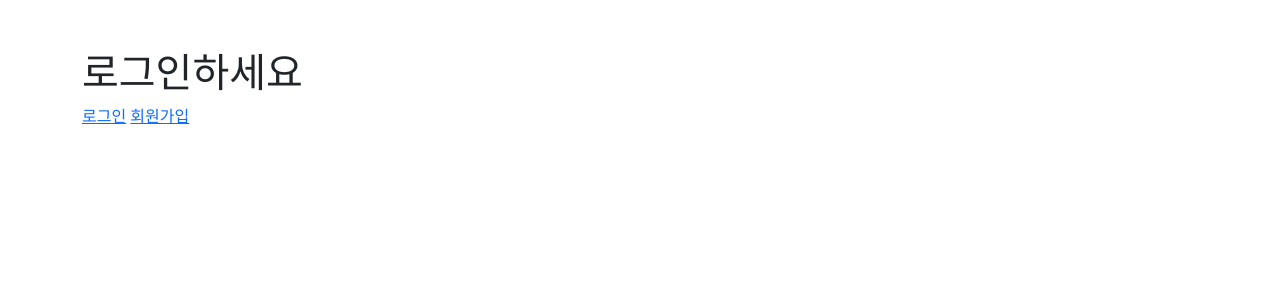
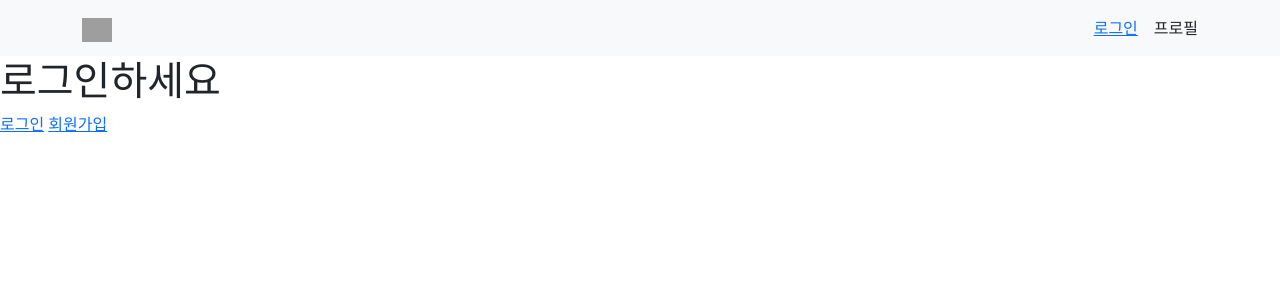
Before and after one commit to skysky44/goldang, a Django app: page /plates/ in a window 1280 px wide. Shown: the top 300 px of the page. Run offline with Django 3.2, Linux system fonts and the light colour scheme; data that the repository does not hold is empty; grey boxes are pictures that could not be loaded.

Commit message:
index-template

```diff
--- a/plates/templates/plates/index.html
+++ b/plates/templates/plates/index.html
@@ -21,3 +21,11 @@ Index
   {% endfor %}
 
 {% endblock content %}
+
+
+<div class="card" style="width: 18rem;">
+  <img src="..." class="card-img-top" alt="...">
+  <div class="card-body">
+    <p class="card-text">Some quick example text to build on the card title and make up the bulk of the card's content.</p>
+  </div>
+</div>
--- a/templates/base.html
+++ b/templates/base.html
@@ -9,9 +9,28 @@
     {% endblock title %}
   </title>
   <link href="https://cdn.jsdelivr.net/npm/bootstrap@5.3.0-alpha3/dist/css/bootstrap.min.css" rel="stylesheet" integrity="sha384-KK94CHFLLe+nY2dmCWGMq91rCGa5gtU4mk92HdvYe+M/SXH301p5ILy+dN9+nJOZ" crossorigin="anonymous">
+  {% block style %}
+  {% endblock style %}
 </head>
 <body>
-  <main class="container my-5">
+  <main>
+    <nav class="navbar bg-body-tertiary">
+      <div class="container">
+        <a class="navbar-brand" href="#">
+          {% comment %} 로고 이미지 추가 {% endcomment %}
+          <img src="/docs/5.3/assets/brand/bootstrap-logo.svg" alt="로고" width="30" height="24">
+        </a>
+        <div class="d-flex">
+          <div class="me-3">
+            <a href="{% url 'accounts:login' %}">로그인</a>
+          </div>
+          <div>
+            {% comment %} <a href="{% url 'accounts:profile' %}">프로필</a> {% endcomment %}
+            프로필
+          </div>
+        </div>
+      </div>
+    </nav>
     {% block content %}
     {% endblock content %}
   </main>
```
Lines whose indentation alone changed are shown as unchanged.
